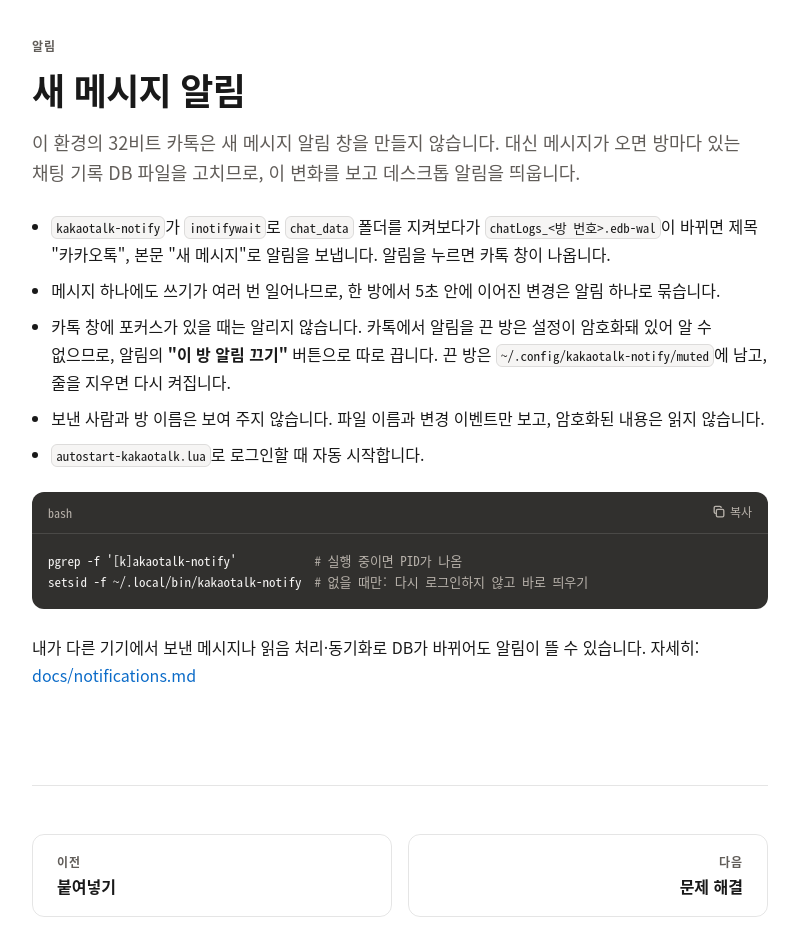
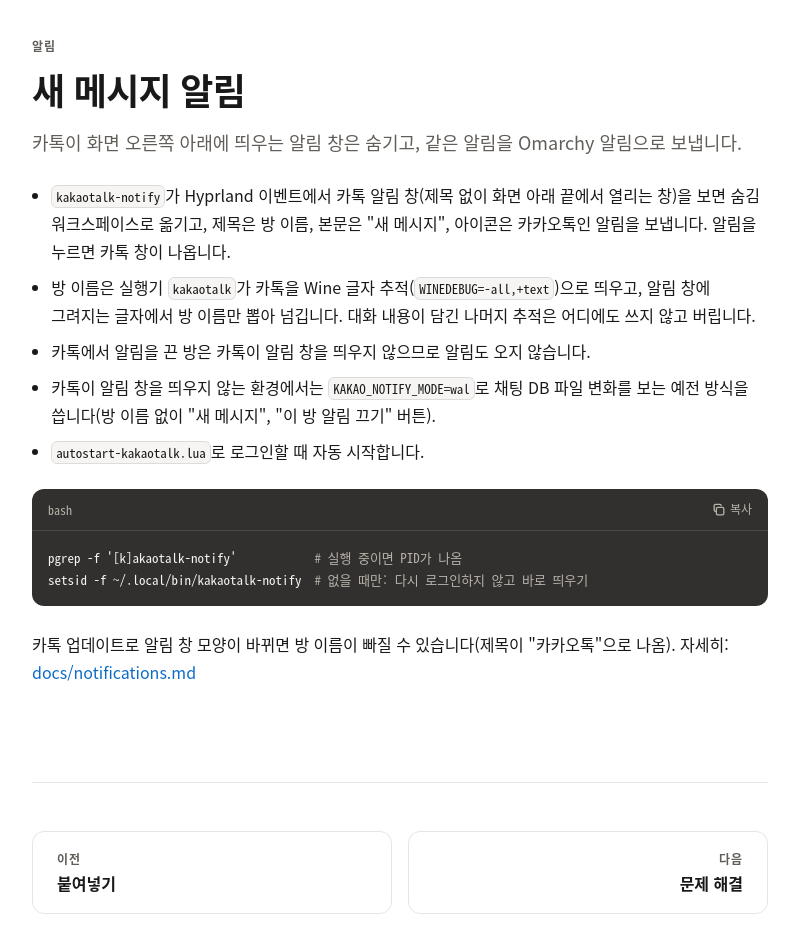
Before and after one commit to Puri12/omarchy-kakaotalk-mac, a plain HTML site: page site/stability.html in a window 1280 px wide. Shown: the part 3460-4387 px from the top of the page, without its empty margins (56-855 px from the left). Drawn offline with Linux system fonts and the light colour scheme.

Commit message:
Route KakaoTalk's own popups to room-titled system notifications
KakaoTalk now shows its bottom-right popup here. kakaotalk-notify moves
that popup (and its shadow window) to a hidden special workspace when
Hyprland maps it and sends an Omarchy notification titled with the room
name, body "새 메시지", KakaoTalk icon.

The room name comes from Wine's +text trace: the launcher pipes stderr
through "kakaotalk-notify relay LOG", which recognises the popup's
DrawTextExW layout and passes only the room name over a datagram socket
in $XDG_RUNTIME_DIR. Every trace line (it carries all drawn text,
including messages) is dropped; other stderr lines still go to the log.
KAKAO_WINEDEBUG keeps the old direct-to-log behaviour.

The inotify WAL notifier remains as KAKAO_NOTIFY_MODE=wal.

```diff
--- a/site/stability.html
+++ b/site/stability.html
@@ -92,17 +92,17 @@
 </section><section class="section reveal" id="notify" aria-labelledby="notify-h">
 <p class="overline">알림</p>
 <h2 id="notify-h">새 메시지 알림</h2>
-<p class="intro">이 환경의 32비트 카톡은 새 메시지 알림 창을 만들지 않습니다. 대신 메시지가 오면 방마다 있는 채팅 기록 DB 파일을 고치므로, 이 변화를 보고 데스크톱 알림을 띄웁니다.</p>
+<p class="intro">카톡이 화면 오른쪽 아래에 띄우는 알림 창은 숨기고, 같은 알림을 Omarchy 알림으로 보냅니다.</p>
 <ul class="plain">
-<li><code>kakaotalk-notify</code>가 <code>inotifywait</code>로 <code>chat_data</code> 폴더를 지켜보다가 <code>chatLogs_&lt;방 번호&gt;.edb-wal</code>이 바뀌면 제목 "카카오톡", 본문 "새 메시지"로 알림을 보냅니다. 알림을 누르면 카톡 창이 나옵니다.</li>
-<li>메시지 하나에도 쓰기가 여러 번 일어나므로, 한 방에서 5초 안에 이어진 변경은 알림 하나로 묶습니다.</li>
-<li>카톡 창에 포커스가 있을 때는 알리지 않습니다. 카톡에서 알림을 끈 방은 설정이 암호화돼 있어 알 수 없으므로, 알림의 <strong>"이 방 알림 끄기"</strong> 버튼으로 따로 끕니다. 끈 방은 <code>~/.config/kakaotalk-notify/muted</code>에 남고, 줄을 지우면 다시 켜집니다.</li>
-<li>보낸 사람과 방 이름은 보여 주지 않습니다. 파일 이름과 변경 이벤트만 보고, 암호화된 내용은 읽지 않습니다.</li>
+<li><code>kakaotalk-notify</code>가 Hyprland 이벤트에서 카톡 알림 창(제목 없이 화면 아래 끝에서 열리는 창)을 보면 숨김 워크스페이스로 옮기고, 제목은 방 이름, 본문은 "새 메시지", 아이콘은 카카오톡인 알림을 보냅니다. 알림을 누르면 카톡 창이 나옵니다.</li>
+<li>방 이름은 실행기 <code>kakaotalk</code>가 카톡을 Wine 글자 추적(<code>WINEDEBUG=-all,+text</code>)으로 띄우고, 알림 창에 그려지는 글자에서 방 이름만 뽑아 넘깁니다. 대화 내용이 담긴 나머지 추적은 어디에도 쓰지 않고 버립니다.</li>
+<li>카톡에서 알림을 끈 방은 카톡이 알림 창을 띄우지 않으므로 알림도 오지 않습니다.</li>
+<li>카톡이 알림 창을 띄우지 않는 환경에서는 <code>KAKAO_NOTIFY_MODE=wal</code>로 채팅 DB 파일 변화를 보는 예전 방식을 씁니다(방 이름 없이 "새 메시지", "이 방 알림 끄기" 버튼).</li>
 <li><code>autostart-kakaotalk.lua</code>로 로그인할 때 자동 시작합니다.</li>
 </ul>
 <figure class="code"><figcaption>bash</figcaption><pre tabindex="0"><code>pgrep -f '[k]akaotalk-notify'            <span class="c"># 실행 중이면 PID가 나옴</span>
 setsid -f ~/.local/bin/kakaotalk-notify  <span class="c"># 없을 때만: 다시 로그인하지 않고 바로 띄우기</span></code></pre></figure>
-<p class="note">내가 다른 기기에서 보낸 메시지나 읽음 처리·동기화로 DB가 바뀌어도 알림이 뜰 수 있습니다. 자세히: <a href="https://github.com/Puri12/omarchy-kakaotalk-mac/blob/main/docs/notifications.md">docs/notifications.md</a></p>
+<p class="note">카톡 업데이트로 알림 창 모양이 바뀌면 방 이름이 빠질 수 있습니다(제목이 "카카오톡"으로 나옴). 자세히: <a href="https://github.com/Puri12/omarchy-kakaotalk-mac/blob/main/docs/notifications.md">docs/notifications.md</a></p>
 </section>
 <nav class="pager" aria-label="이전/다음 페이지"><a href="clipboard.html"><small>이전</small><span>붙여넣기</span></a><a class="next" href="troubleshooting.html"><small>다음</small><span>문제 해결</span></a></nav>
     </main>
```
Also changed, not shown: site/ai.html (+1 -1 lines), site/index.html (+1 -1 lines), 5 other files.
